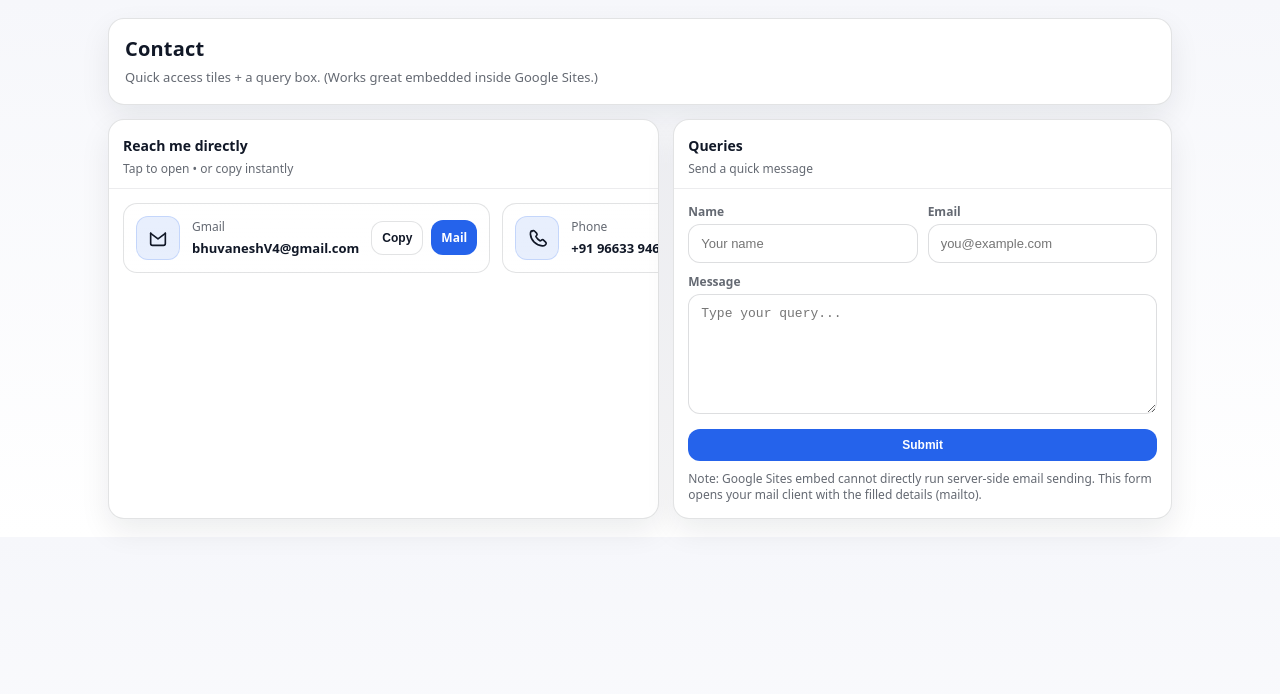
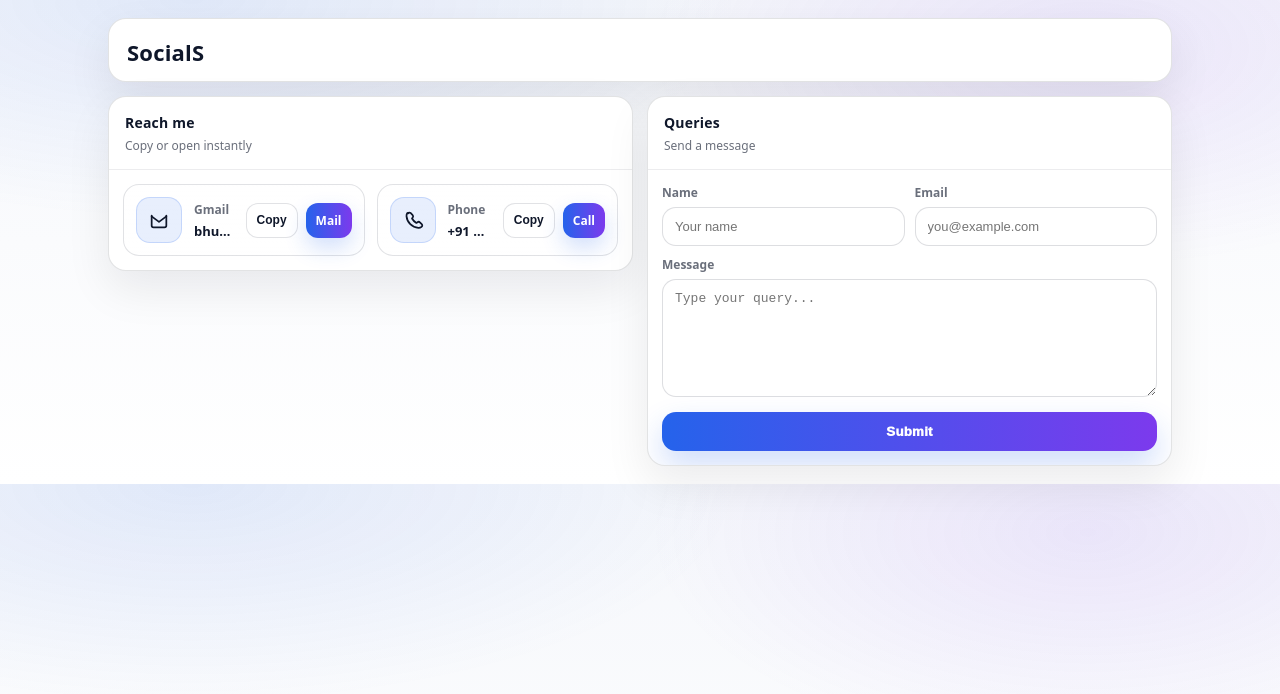
Before and after one commit to bhuvanesh-x4/Glowing-Button-Responsive, a plain HTML site: page node/contact.html in a window 1280 px wide. Drawn offline with Linux system fonts and the light colour scheme.

Commit message:
Update contact.html

```diff
--- a/node/contact.html
+++ b/node/contact.html
@@ -3,28 +3,35 @@
 <head>
   <meta charset="utf-8" />
   <meta name="viewport" content="width=device-width, initial-scale=1" />
-  <title>Contact Section</title>
+  <title>Contact — Minimal</title>
 
   <style>
     :root{
-      --bg:#f6f7fb;
+      --bg:#f5f7fb;
       --card:#ffffff;
       --border:rgba(17,24,39,.12);
-      --text:#111827;
-      --muted:rgba(17,24,39,.65);
-      --btn:#2563eb;
-      --btnHover:#1d4ed8;
-      --radius:16px;
-      --shadow: 0 12px 30px rgba(17,24,39,.08);
+      --text:#0f172a;
+      --muted:rgba(15,23,42,.62);
+      --code:#0b1220;
+
+      --accent:#2563eb;
+      --accent2:#7c3aed;
+
+      --radius:18px;
+      --shadow: 0 18px 45px rgba(2, 6, 23, .08);
+      --ring: 0 0 0 4px rgba(37,99,235,.12);
     }
 
     *{ box-sizing:border-box; }
+    html, body{ margin:0; padding:0; }
 
-    html, body{
-      margin:0;
+    body{
       font-family: ui-sans-serif, system-ui, -apple-system, Segoe UI, Roboto, Arial;
       color:var(--text);
-      background: linear-gradient(180deg, var(--bg), #fff);
+      background:
+        radial-gradient(1000px 400px at 15% 0%, rgba(37,99,235,.10), transparent 55%),
+        radial-gradient(800px 400px at 85% 10%, rgba(124,58,237,.10), transparent 55%),
+        linear-gradient(180deg, var(--bg), #fff);
     }
 
     .wrap{
@@ -33,23 +40,23 @@
       padding: 18px;
     }
 
-    .top{
+    .hero{
       background: var(--card);
       border: 1px solid var(--border);
       border-radius: var(--radius);
-      padding: 16px;
+      padding: 18px 18px 14px;
       box-shadow: var(--shadow);
       margin-bottom: 14px;
     }
 
-    .top h2{
+    .hero h2{
       margin:0;
-      font-size: 20px;
+      font-size: 22px;
       letter-spacing: .2px;
     }
 
-    .top p{
-      margin:6px 0 0;
+    .hero p{
+      margin:8px 0 0;
       color: var(--muted);
       font-size: 13px;
       line-height: 1.5;
@@ -57,15 +64,15 @@
 
     .grid{
       display:grid;
-      grid-template-columns: 1.05fr 0.95fr;
+      grid-template-columns: 1fr 1fr;
       gap: 14px;
+      align-items: start;
     }
-
-    @media (max-width: 900px){
+    @media (max-width: 920px){
       .grid{ grid-template-columns: 1fr; }
     }
 
-    .card{
+    .panel{
       background: var(--card);
       border: 1px solid var(--border);
       border-radius: var(--radius);
@@ -73,119 +80,126 @@
       overflow:hidden;
     }
 
-    .cardHead{
-      padding: 14px 14px 10px;
-      border-bottom: 1px solid rgba(17,24,39,.08);
+    .panelHead{
+      padding: 14px 16px;
+      border-bottom: 1px solid rgba(15,23,42,.08);
       display:flex;
+      align-items:center;
       justify-content:space-between;
-      align-items:center;
-      gap: 10px;
+      gap: 12px;
     }
 
-    .cardHead b{ font-size: 14px; }
-    .cardHead span{ font-size: 12px; color: var(--muted); }
+    .panelHead b{
+      font-size: 14px;
+      letter-spacing: .2px;
+    }
+    .panelHead span{
+      font-size: 12px;
+      color: var(--muted);
+    }
 
-    .contacts{
+    /* CONTACT TILES */
+    .tiles{
+      padding: 14px;
       display:grid;
       grid-template-columns: 1fr 1fr;
       gap: 12px;
-      padding: 14px;
+    }
+    @media (max-width: 520px){
+      .tiles{ grid-template-columns: 1fr; }
     }
 
-    @media (max-width: 520px){
-      .contacts{ grid-template-columns: 1fr; }
+    .tile{
+      border: 1px solid rgba(15,23,42,.12);
+      border-radius: 16px;
+      padding: 12px;
+      display:flex;
+      align-items:center;
+      gap: 12px;
+      background:
+        linear-gradient(180deg, rgba(255,255,255,.98), rgba(255,255,255,.92));
+      transition: transform 160ms ease, box-shadow 160ms ease, border-color 160ms ease;
+      min-width: 0;
     }
 
-    .pill{
-      border: 1px solid rgba(17,24,39,.12);
-      border-radius: 14px;
-      padding: 12px;
-      display:flex;
-      gap: 12px;
-      align-items:center;
-      transition: transform 160ms ease, box-shadow 160ms ease, border-color 160ms ease;
-      background: linear-gradient(180deg, rgba(255,255,255,.98), rgba(255,255,255,.92));
-    }
-
-    .pill:hover{
+    .tile:hover{
       transform: translateY(-2px);
-      box-shadow: 0 14px 35px rgba(17,24,39,.10);
+      box-shadow: 0 18px 40px rgba(2,6,23,.10);
       border-color: rgba(37,99,235,.35);
     }
 
-    .logo{
-      width: 44px;
-      height: 44px;
-      border-radius: 12px;
+    .icon{
+      width: 46px;
+      height: 46px;
+      border-radius: 14px;
       display:grid;
       place-items:center;
       background: rgba(37,99,235,.10);
       border: 1px solid rgba(37,99,235,.18);
       flex: 0 0 auto;
+      color: var(--text);
     }
 
-    .meta{
+    .info{
       display:flex;
       flex-direction:column;
       gap: 4px;
       min-width: 0;
+      flex: 1 1 auto;
     }
 
-    .meta small{
+    .info small{
+      font-size: 12px;
       color: var(--muted);
-      font-size: 12px;
+      font-weight: 700;
     }
 
-    .meta a{
+    .value{
+      font-size: 13px;
+      font-weight: 900;
+      text-decoration:none;
       color: var(--text);
-      text-decoration:none;
-      font-weight: 800;
-      font-size: 13px;
-      overflow:hidden;
-      text-overflow: ellipsis;
       white-space: nowrap;
+      overflow: hidden;
+      text-overflow: ellipsis; /* fixes overlap */
+      max-width: 100%;
+      display:block;
     }
 
     .actions{
-      margin-left:auto;
       display:flex;
       gap: 8px;
-      align-items:center;
       flex: 0 0 auto;
     }
 
     .btn{
       cursor:pointer;
       border:none;
-      background: var(--btn);
-      color:#fff;
-      font-weight: 800;
+      border-radius: 12px;
+      padding: 9px 10px;
+      font-weight: 900;
       font-size: 12px;
-      padding: 9px 10px;
-      border-radius: 12px;
-      transition: background 140ms ease, transform 140ms ease;
-      white-space:nowrap;
+      transition: transform 140ms ease, background 140ms ease, box-shadow 140ms ease, border-color 140ms ease;
+      white-space: nowrap;
     }
 
-    .btn:hover{ background: var(--btnHover); transform: translateY(-1px); }
-    .btn:active{ transform: translateY(0px) scale(0.98); }
+    .btnPrimary{
+      background: linear-gradient(90deg, var(--accent), var(--accent2));
+      color:#fff;
+      box-shadow: 0 10px 22px rgba(37,99,235,.20);
+    }
+    .btnPrimary:hover{ transform: translateY(-1px); }
+    .btnPrimary:active{ transform: translateY(0px) scale(.98); }
 
-    .ghost{
-      cursor:pointer;
-      border: 1px solid rgba(17,24,39,.12);
+    .btnGhost{
       background: #fff;
       color: var(--text);
-      font-weight: 800;
-      font-size: 12px;
-      padding: 9px 10px;
-      border-radius: 12px;
-      transition: transform 140ms ease, border-color 140ms ease;
-      white-space:nowrap;
+      border: 1px solid rgba(15,23,42,.12);
     }
+    .btnGhost:hover{ transform: translateY(-1px); border-color: rgba(37,99,235,.35); }
+    .btnGhost:active{ transform: translateY(0px) scale(.98); }
 
-    .ghost:hover{ transform: translateY(-1px); border-color: rgba(37,99,235,.35); }
-    .ghost:active{ transform: translateY(0px) scale(0.98); }
-
+    /* FORM */
     .form{
       padding: 14px;
       display:flex;
@@ -193,139 +207,142 @@
       gap: 10px;
     }
 
+    .row{
+      display:grid;
+      grid-template-columns: 1fr 1fr;
+      gap: 10px;
+    }
+    @media (max-width: 520px){
+      .row{ grid-template-columns: 1fr; }
+    }
+
     label{
       font-size: 12px;
       color: var(--muted);
-      font-weight: 700;
-      margin-bottom: 4px;
+      font-weight: 800;
       display:block;
+      margin: 0 0 6px;
     }
 
     input, textarea{
       width: 100%;
-      border: 1px solid rgba(17,24,39,.14);
-      border-radius: 12px;
+      border: 1px solid rgba(15,23,42,.14);
+      border-radius: 14px;
       padding: 11px 12px;
       font-size: 13px;
       outline: none;
       transition: border-color 120ms ease, box-shadow 120ms ease;
       background: #fff;
     }
+    input:focus, textarea:focus{
+      border-color: rgba(37,99,235,.50);
+      box-shadow: var(--ring);
+    }
+    textarea{ min-height: 118px; resize: vertical; }
 
-    input:focus, textarea:focus{
-      border-color: rgba(37,99,235,.45);
-      box-shadow: 0 0 0 4px rgba(37,99,235,.12);
+    .submit{
+      width: 100%;
+      padding: 12px 14px;
+      border-radius: 14px;
+      border:none;
+      cursor:pointer;
+      font-weight: 950;
+      letter-spacing: .2px;
+      color:#fff;
+      background: linear-gradient(90deg, var(--accent), var(--accent2));
+      box-shadow: 0 14px 30px rgba(37,99,235,.22);
+      transition: transform 140ms ease, filter 140ms ease;
     }
+    .submit:hover{ transform: translateY(-1px); filter: brightness(1.02); }
+    .submit:active{ transform: translateY(0px) scale(.99); }
 
-    textarea{ min-height: 120px; resize: vertical; }
-
-    .row{
-      display:grid;
-      grid-template-columns: 1fr 1fr;
-      gap: 10px;
-    }
-
-    @media (max-width: 520px){
-      .row{ grid-template-columns: 1fr; }
-    }
-
-    .hint{
-      color: var(--muted);
-      font-size: 12px;
-      line-height: 1.4;
-    }
-
+    /* TOAST */
     .toast{
       position: fixed;
       right: 16px;
       bottom: 16px;
-      background: rgba(17,24,39,0.92);
+      background: rgba(2,6,23,0.92);
       color:#fff;
       padding: 10px 12px;
-      border-radius: 12px;
+      border-radius: 14px;
       font-size: 12px;
-      font-weight: 800;
+      font-weight: 900;
       opacity: 0;
       transform: translateY(10px);
       transition: opacity 160ms ease, transform 160ms ease;
       pointer-events:none;
     }
-    .toast.show{
-      opacity: 1;
-      transform: translateY(0);
-    }
+    .toast.show{ opacity:1; transform: translateY(0); }
   </style>
 </head>
 
 <body>
   <div class="wrap">
-    <div class="top">
-      <h2>Contact</h2>
-      <p>Quick access tiles + a query box. (Works great embedded inside Google Sites.)</p>
-    </div>
+
+    <div class="hero">
+      <h2>SocialS</h2>
+         </div>
 
     <div class="grid">
 
-      <!-- LEFT: Contact Tiles -->
-      <section class="card">
-        <div class="cardHead">
+      <!-- LEFT: Tiles -->
+      <section class="panel">
+        <div class="panelHead">
           <div>
-            <b>Reach me directly</b><br>
-            <span>Tap to open • or copy instantly</span>
+            <b>Reach me</b><br>
+            <span>Copy or open instantly</span>
           </div>
         </div>
 
-        <div class="contacts">
+        <div class="tiles">
           <!-- Gmail -->
-          <div class="pill">
-            <div class="logo" aria-hidden="true">
-              <!-- Gmail icon (SVG) -->
+          <div class="tile">
+            <div class="icon" aria-hidden="true">
               <svg width="22" height="22" viewBox="0 0 24 24" fill="none">
-                <path d="M4 6.5V18a2 2 0 0 0 2 2h12a2 2 0 0 0 2-2V6.5" stroke="currentColor" stroke-width="1.8" stroke-linecap="round"/>
-                <path d="M4 7l8 6 8-6" stroke="currentColor" stroke-width="1.8" stroke-linecap="round" stroke-linejoin="round"/>
+                <path d="M4 7.2V18a2 2 0 0 0 2 2h12a2 2 0 0 0 2-2V7.2" stroke="currentColor" stroke-width="1.9" stroke-linecap="round"/>
+                <path d="M4 8l8 6 8-6" stroke="currentColor" stroke-width="1.9" stroke-linecap="round" stroke-linejoin="round"/>
               </svg>
             </div>
 
-            <div class="meta">
+            <div class="info">
               <small>Gmail</small>
-              <a href="mailto:bhuvaneshV4@gmail.com">bhuvaneshV4@gmail.com</a>
+              <a class="value" href="mailto:bhuvaneshV4@gmail.com">bhuvaneshV4@gmail.com</a>
             </div>
 
             <div class="actions">
-              <button class="ghost" type="button" data-copy="bhuvaneshV4@gmail.com">Copy</button>
-              <a class="btn" href="mailto:bhuvaneshV4@gmail.com" style="text-decoration:none; display:inline-block;">Mail</a>
+              <button class="btn btnGhost" type="button" data-copy="bhuvaneshV4@gmail.com">Copy</button>
+              <a class="btn btnPrimary" href="mailto:bhuvaneshV4@gmail.com" style="text-decoration:none; display:inline-block;">Mail</a>
             </div>
           </div>
 
           <!-- Phone -->
-          <div class="pill">
-            <div class="logo" aria-hidden="true">
-              <!-- Phone icon (SVG) -->
+          <div class="tile">
+            <div class="icon" aria-hidden="true">
               <svg width="22" height="22" viewBox="0 0 24 24" fill="none">
-                <path d="M6.5 4.8c.7-1 2.1-1.1 3-.2l2 2c.7.7.7 1.8.1 2.6l-.8 1.2c1.1 2 2.8 3.6 4.8 4.8l1.2-.8c.8-.6 1.9-.6 2.6.1l2 2c.9.9.8 2.3-.2 3-1 .8-2.2 1.2-3.5 1.1-6.8-.6-12.3-6.1-12.9-12.9-.1-1.3.3-2.5 1.1-3.5Z"
-                      stroke="currentColor" stroke-width="1.8" stroke-linecap="round" stroke-linejoin="round"/>
+                <path d="M6.6 4.8c.7-1 2.1-1.1 3-.2l2 2c.7.7.7 1.8.1 2.6l-.8 1.2c1.1 2 2.8 3.6 4.8 4.8l1.2-.8c.8-.6 1.9-.6 2.6.1l2 2c.9.9.8 2.3-.2 3-1 .8-2.2 1.2-3.5 1.1-6.8-.6-12.3-6.1-12.9-12.9-.1-1.3.3-2.5 1.1-3.5Z"
+                      stroke="currentColor" stroke-width="1.9" stroke-linecap="round" stroke-linejoin="round"/>
               </svg>
             </div>
 
-            <div class="meta">
+            <div class="info">
               <small>Phone</small>
-              <a href="tel:+919663394621">+91 96633 94621</a>
+              <a class="value" href="tel:+919663394621">+91 96633 94621</a>
             </div>
 
             <div class="actions">
-              <button class="ghost" type="button" data-copy="+919663394621">Copy</button>
-              <a class="btn" href="tel:+919663394621" style="text-decoration:none; display:inline-block;">Call</a>
+              <button class="btn btnGhost" type="button" data-copy="+919663394621">Copy</button>
+              <a class="btn btnPrimary" href="tel:+919663394621" style="text-decoration:none; display:inline-block;">Call</a>
             </div>
           </div>
         </div>
       </section>
 
-      <!-- RIGHT: Query Box -->
-      <section class="card">
-        <div class="cardHead">
+      <!-- RIGHT: Queries -->
+      <section class="panel">
+        <div class="panelHead">
           <div>
             <b>Queries</b><br>
-            <span>Send a quick message</span>
+            <span>Send a message</span>
           </div>
         </div>
 
@@ -333,24 +350,20 @@
           <div class="row">
             <div>
               <label for="qName">Name</label>
-              <input id="qName" name="name" type="text" placeholder="Your name" required />
+              <input id="qName" type="text" placeholder="Your name" required />
             </div>
             <div>
               <label for="qEmail">Email</label>
-              <input id="qEmail" name="email" type="email" placeholder="you@example.com" required />
+              <input id="qEmail" type="email" placeholder="you@example.com" required />
             </div>
           </div>
 
           <div>
             <label for="qMsg">Message</label>
-            <textarea id="qMsg" name="message" placeholder="Type your query..." required></textarea>
+            <textarea id="qMsg" placeholder="Type your query..." required></textarea>
           </div>
 
-          <button class="btn" type="submit">Submit</button>
-          <div class="hint">
-            Note: Google Sites embed cannot directly run server-side email sending.
-            This form opens your mail client with the filled details (mailto).
-          </div>
+          <button class="submit" type="submit">Submit</button>
         </form>
       </section>
 
@@ -388,10 +401,10 @@
       btn.addEventListener("click", ()=> copyText(btn.getAttribute("data-copy")));
     });
 
-    // Query form -> opens mail client with pre-filled content (no backend needed)
-    const form = document.getElementById("queryForm");
-    form.addEventListener("submit", (e)=>{
+    // Form -> opens Gmail compose (mailto) with prefilled details (best for Google Sites embed)
+    document.getElementById("queryForm").addEventListener("submit", (e)=>{
       e.preventDefault();
+
       const name = document.getElementById("qName").value.trim();
       const email = document.getElementById("qEmail").value.trim();
       const msg = document.getElementById("qMsg").value.trim();
```
